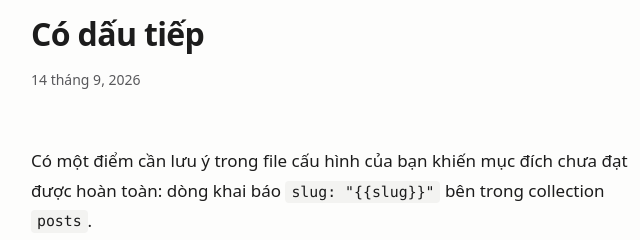
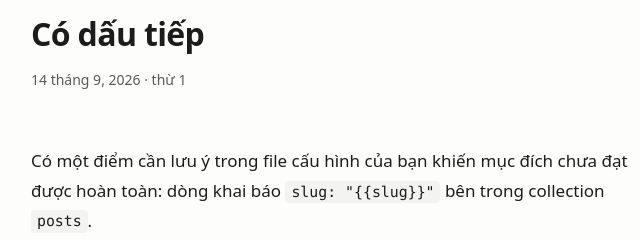
Before and after one commit to phuongtcgit/blogv2, an Astro site: page /blog/co-dau-tiep in a window 1280 px wide. Shown: the part 123-363 px from the top of the page, 293-933 px from the left. Built offline with nearby package versions, Linux system fonts and the light colour scheme; Astro itself is replaced by a stand-in of ours.

Commit message:
Update Bài viết “co-dau-tiep”

````diff
--- a/src/content/posts/co-dau-tiep.mdx
+++ b/src/content/posts/co-dau-tiep.mdx
@@ -3,7 +3,8 @@ title: Có dấu tiếp
 description: lưu ý trong file cấu hình
 image: ''
 pubDate: 2026-09-14
-tags: []
+tags:
+  - thừ 1
 draft: false
 ---
 
@@ -36,7 +37,6 @@ collections:
         widget: string
         hint: Tiếng Việt có dấu sẽ tự động được chuyển thành slug không dấu chuẩn SEO.
       # Các trường bên dưới giữ nguyên...
-
 ```
 
 Sau khi sửa lại thành `slug: "{{title}}"`, cấu hình toàn cục bên trên kết hợp với bộ lọc ASCII sẽ hoạt động chính xác đúng ý bạn: khi bạn gõ tiêu đề tiếng Việt có dấu, Sveltia CMS sẽ tự động băm và làm sạch thành URL không dấu, viết thường, ngăn cách bằng dấu gạch ngang.
````
